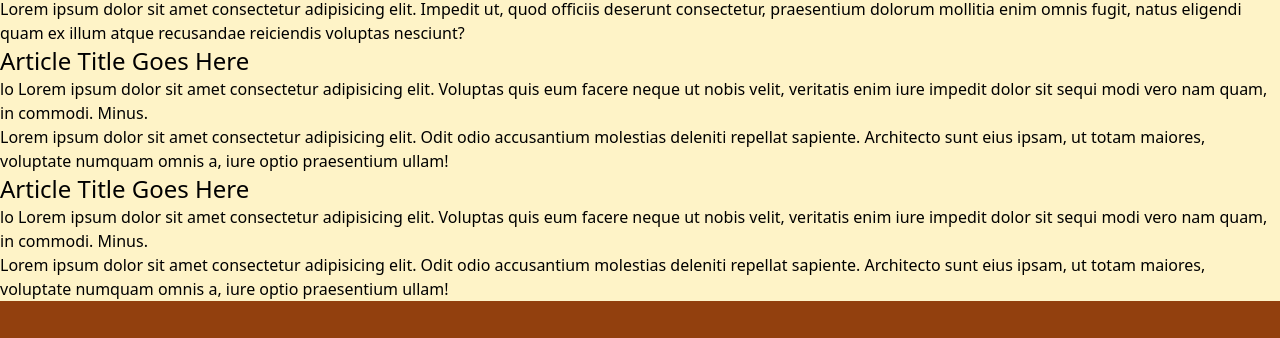
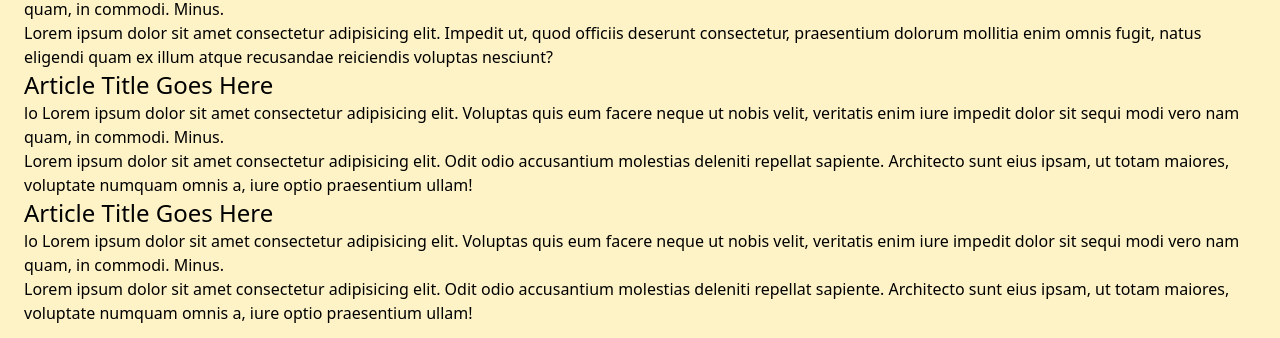
Before and after one commit to JerryApplegarth/Applej1, a website: page contact.html in a window 1280 px wide. Shown: the part 227-565 px from the top of the page. Drawn offline with Linux system fonts and the light colour scheme.

Commit message:
formatted updated

```diff
--- a/contact.html
+++ b/contact.html
@@ -45,7 +45,7 @@
     <br>
 
     <!-- Body Section for Contact Page -->
-    <section>
+    <section class="relative container mx-auto p-6">
         <div>
             <h2 class="text-3xl">Site Information Goes Here</h2>
             <p>Lorem ipsum dolor sit amet consectetur adipisicing elit. Voluptas quis eum facere neque ut nobis velit,
```
Also changed, not shown: page.html (+1 -1 lines), sites.html (+1 -1 lines).
